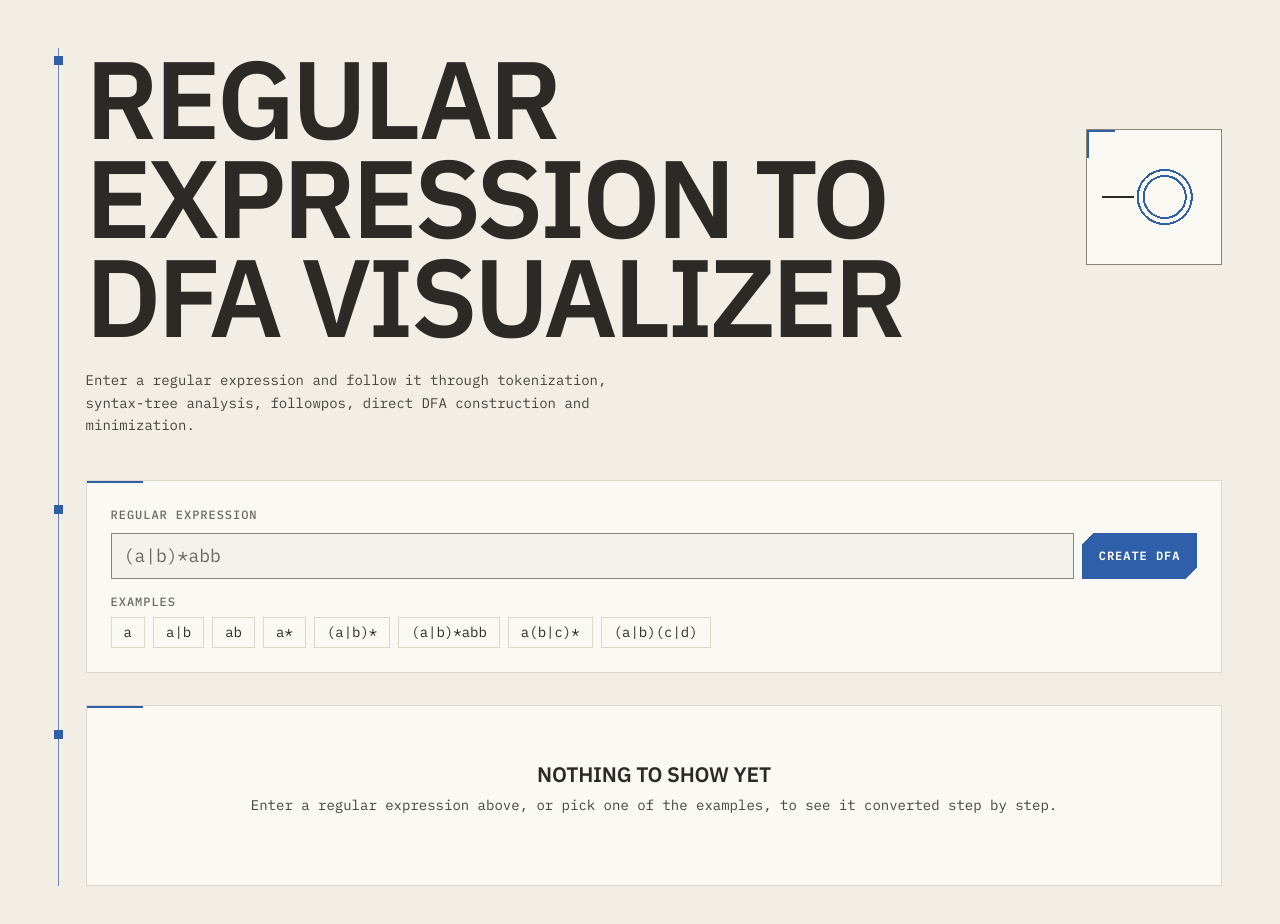
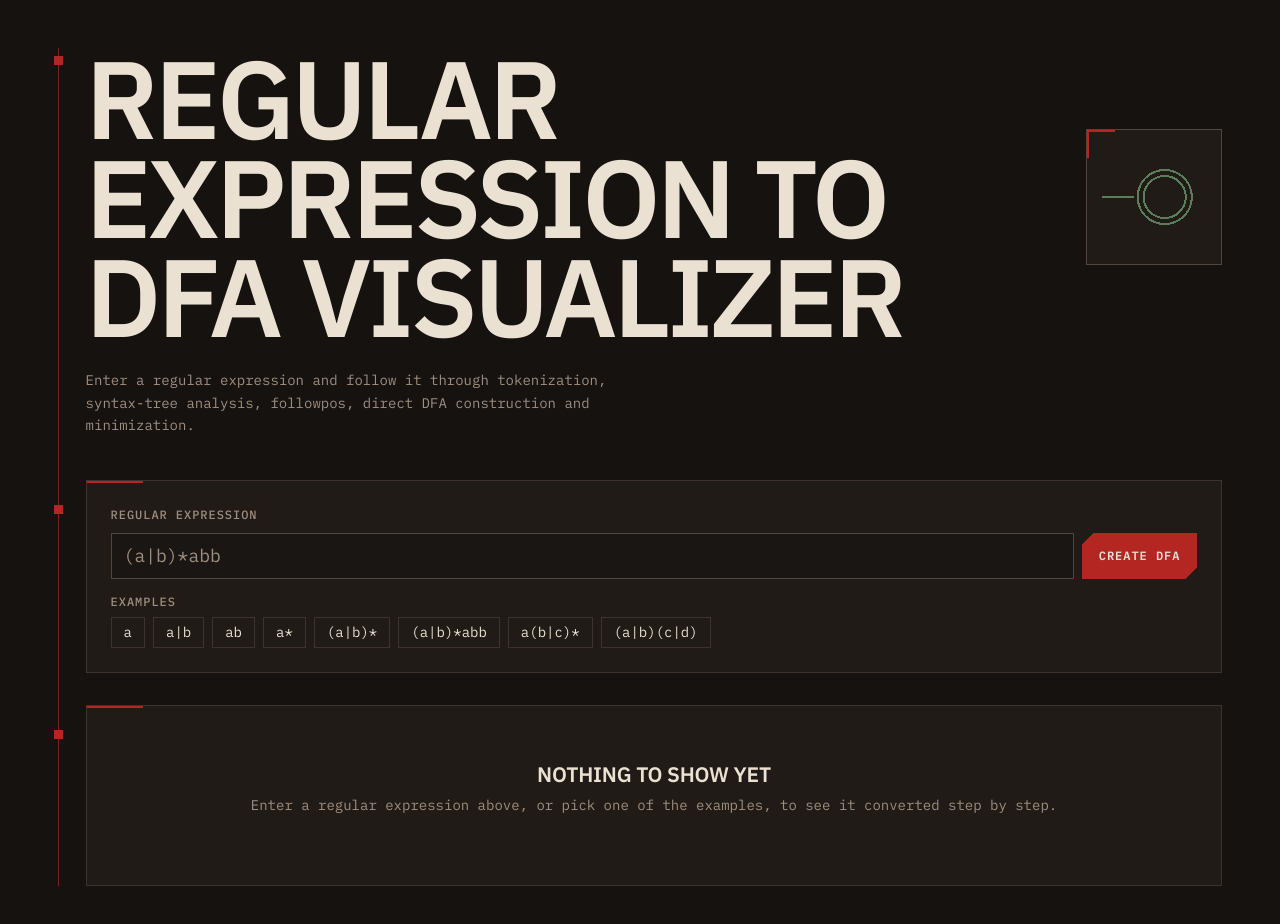
Before and after one commit to Vaastav06/DFA-Visualizer, a React (Vite) app: page / in a window 1280 px wide. Shown: the top 924 px of the page. Built offline with nearby package versions, Linux system fonts and the light colour scheme.

Commit message:
style: frontier outlaw theme

```diff
--- a/src/styles/components/ExampleExpressions.css
+++ b/src/styles/components/ExampleExpressions.css
@@ -48,7 +48,7 @@
 .examples__item:hover:not(:disabled) {
   background: var(--accent-subtle);
   border-color: var(--accent);
-  color: var(--accent);
+  color: var(--accent-text);
 }
 
 .examples__item:active:not(:disabled) {
@@ -56,7 +56,7 @@
 }
 
 .examples__item:focus-visible {
-  outline: 2px solid var(--accent);
+  outline: 2px solid var(--focus-ring);
   outline-offset: 2px;
 }
 
--- a/src/styles/components/RegexInput.css
+++ b/src/styles/components/RegexInput.css
@@ -31,7 +31,7 @@
   border: var(--dp-border-hairline) solid var(--border-strong);
   border-radius: 0;
   background: var(--surface-sunken);
-  color: var(--accent);
+  color: var(--accent-text);
   font-family: var(--font-mono);
   font-size: var(--font-size-lg);
 }
@@ -42,7 +42,7 @@
 }
 
 .regex-input__field:focus {
-  outline: 2px solid var(--accent);
+  outline: 2px solid var(--focus-ring);
   outline-offset: 2px;
   border-color: var(--accent);
 }
--- a/src/styles/globals.css
+++ b/src/styles/globals.css
@@ -62,11 +62,11 @@ code {
 }
 
 a {
-  color: var(--accent);
+  color: var(--accent-text);
 }
 
 :focus-visible {
-  outline: 2px solid var(--accent);
+  outline: 2px solid var(--focus-ring);
   outline-offset: 3px;
 }
 
@@ -117,7 +117,7 @@ thead th {
 caption {
   caption-side: top;
   padding-bottom: var(--space-2);
-  color: var(--accent);
+  color: var(--accent-text);
   font-size: var(--dp-typography-label);
   letter-spacing: 0.08em;
   text-align: left;
@@ -191,12 +191,12 @@ caption {
     radial-gradient(
       circle at 58% 50%,
       transparent 0 20px,
-      var(--accent) 20px 22px,
+      var(--state-accepting) 20px 22px,
       transparent 22px 26px,
-      var(--accent) 26px 28px,
+      var(--state-accepting) 26px 28px,
       transparent 28px
     ),
-    linear-gradient(var(--text-primary), var(--text-primary)) 14% 50% / 24% 2px no-repeat,
+    linear-gradient(var(--state-start), var(--state-start)) 14% 50% / 24% 2px no-repeat,
     linear-gradient(var(--accent), var(--accent)) 0 0 / 28px 2px no-repeat,
     linear-gradient(var(--accent), var(--accent)) 0 0 / 2px 28px no-repeat,
     var(--surface);
@@ -250,9 +250,9 @@ caption {
   appearance: none;
   -webkit-appearance: none;
   padding: var(--space-2) var(--space-4);
-  border: var(--dp-border-hairline) solid var(--border-strong);
+  border: var(--dp-border-hairline) solid var(--border);
   border-radius: var(--dp-radius-control);
-  background: transparent;
+  background: var(--surface);
   color: var(--text-primary);
   font-family: var(--font-mono);
   font-size: var(--dp-typography-label);
@@ -265,7 +265,7 @@ caption {
 
 .button:hover:not(:disabled) {
   border-color: var(--accent);
-  color: var(--accent);
+  color: var(--accent-text);
 }
 
 .button:active:not(:disabled) {
@@ -293,18 +293,18 @@ caption {
   background: linear-gradient(
       135deg,
       transparent var(--clip-corner),
-      var(--text-primary) var(--clip-corner) calc(100% - var(--clip-corner)),
+      var(--accent-hover) var(--clip-corner) calc(100% - var(--clip-corner)),
       transparent calc(100% - var(--clip-corner))
     )
     border-box;
-  color: var(--text-inverse);
+  color: #ffffff;
 }
 
-/* Toggled-on secondary action: green inset edge and green label. */
+/* Toggled-on secondary action: crimson inset edge and label. */
 .button--active {
   border-color: var(--accent);
   box-shadow: inset 3px 0 0 var(--accent);
-  color: var(--accent);
+  color: var(--accent-text);
 }
 
 /* ---------- shared states ---------- */
@@ -364,7 +364,7 @@ caption {
 
 .error-display__dismiss:hover:not(:disabled) {
   border-color: var(--accent);
-  color: var(--accent);
+  color: var(--accent-text);
 }
 
 @media (max-width: 1050px) {
@@ -567,7 +567,7 @@ caption {
   border: var(--dp-border-hairline) solid var(--border);
   box-shadow: inset 3px 0 0 var(--accent);
   overflow-x: auto;
-  color: var(--accent);
+  color: var(--accent-text);
 }
 
 .code-block code {
@@ -610,7 +610,7 @@ caption {
 
 .algorithm-explanation__title {
   margin-bottom: var(--space-2);
-  color: var(--accent);
+  color: var(--accent-text);
   font-size: var(--dp-typography-label);
   letter-spacing: 0.08em;
 }
@@ -647,7 +647,7 @@ caption {
   padding: 0.1em 0.5em;
   font-size: var(--dp-typography-metadata);
   font-weight: 500;
-  color: var(--success);
+  color: var(--success-text);
   background: var(--success-subtle);
   border: var(--dp-border-hairline) solid currentColor;
   text-transform: uppercase;
@@ -666,7 +666,7 @@ caption {
 }
 
 .state-badge--dead {
-  color: var(--danger);
+  color: var(--danger-text);
   background: var(--danger-subtle);
 }
 
@@ -686,7 +686,7 @@ caption {
 .transition-table__row--selected,
 .dfa-mapping__row--selected {
   background: var(--accent-subtle) !important;
-  outline: 1px solid var(--accent);
+  outline: 1px solid var(--focus-ring);
   box-shadow: inset 3px 0 0 var(--accent);
 }
 
@@ -730,7 +730,7 @@ caption {
 
 .dfa-comparison__arrow-glyph {
   font-size: var(--font-size-xl);
-  color: var(--accent);
+  color: var(--accent-text);
   font-weight: 700;
 }
 
@@ -766,7 +766,7 @@ caption {
   padding: var(--space-1) var(--space-2);
   border: var(--dp-border-hairline) solid var(--accent);
   background: var(--surface-sunken);
-  color: var(--accent);
+  color: var(--accent-text);
   font-size: var(--font-size-xs);
   font-weight: 600;
 }
@@ -809,7 +809,7 @@ caption {
 
 .dfa-comparison__row--selected {
   background: var(--accent-subtle) !important;
-  outline: 1px solid var(--accent);
+  outline: 1px solid var(--focus-ring);
   box-shadow: inset 3px 0 0 var(--accent);
 }
 
@@ -858,7 +858,7 @@ caption {
 }
 
 .simulator__field:focus {
-  outline: 2px solid var(--accent);
+  outline: 2px solid var(--focus-ring);
   outline-offset: 2px;
   border-color: var(--accent);
 }
@@ -890,13 +890,13 @@ caption {
 .simulator__verdict--accepted {
   background: var(--success-subtle);
   border-color: var(--success);
-  color: var(--success);
+  color: var(--success-text);
 }
 
 .simulator__verdict--rejected {
   background: var(--danger-subtle);
   border-color: var(--danger);
-  color: var(--danger);
+  color: var(--danger-text);
 }
 
 .simulator__note {
@@ -908,7 +908,7 @@ caption {
 .simulator__trace h4 {
   margin-bottom: var(--space-3);
   font-size: var(--dp-typography-label);
-  color: var(--accent);
+  color: var(--accent-text);
   letter-spacing: 0.08em;
   text-transform: uppercase;
 }
@@ -950,7 +950,7 @@ caption {
 }
 
 .step-dead {
-  color: var(--error);
+  color: var(--error-text);
   font-weight: 700;
 }
 
--- a/src/styles/variables.css
+++ b/src/styles/variables.css
@@ -7,27 +7,19 @@
  *
  * Semantic names only: `--accent`, not `--blue-500`.
  *
- * Palette: "Paper Blue" — a low-glare light theme. Warm off-white paper, ink
- * blue for accepting states and selection, burnt orange for the active
- * simulation step, brick red for errors. Every text colour meets WCAG AA
- * (4.5:1) on the surfaces it is used on, and control borders meet 3:1.
- * The `--dp-*` tokens hold the raw values; semantic tokens map onto them.
+ * Palette: "Frontier Outlaw" — a warm, low-glare dark theme: charred timber,
+ * aged leather, outlaw crimson, campfire brass and sagebrush green.
+ *
+ * Fills, borders and graph strokes use the palette values directly. Where a
+ * palette colour is too dark to read as text on these surfaces, a lighter
+ * `*-text` shade of the same hue is used instead, so all text meets WCAG AA
+ * (4.5:1). Edge colours are mirrored in src/visualization/graphColors.ts.
  */
 
 :root {
-  color-scheme: light;
+  color-scheme: dark;
 
-  /* Raw palette */
-  --dp-color-ground: #f2eee5;
-  --dp-color-accent: #2f5fa8;
-  --dp-color-highlight: #9a5b00;
-  --dp-color-danger: #b4413b;
-  --dp-color-ink: #2b2a26;
-  --dp-color-ink-body: #45443e;
-  --dp-color-ink-muted: #6b6a62;
-  --dp-color-plate: #fbf9f4;
-  --dp-color-line: #ddd7ca;
-  --dp-color-control-line: #8a8475;
+  /* Fonts and fixed design values */
   --dp-typography-display: 'IBM Plex Sans', system-ui, sans-serif;
   --dp-typography-mono: 'IBM Plex Mono', Consolas, monospace;
   --dp-typography-small: 14px;
@@ -40,45 +32,55 @@
   --dp-motion-interaction: 0s;
 
   /* Surfaces */
-  --background: var(--dp-color-ground);
-  --surface: var(--dp-color-plate);
-  --surface-elevated: #ffffff;
-  --surface-sunken: #f5f2eb;
+  --canvas: #151210; /* Charred Timber */
+  --surface-base: var(--canvas);
+  --background: var(--canvas);
+  --surface: #211b17; /* Aged Leather */
+  --surface-elevated: #26201b; /* Dark leather badge */
+  --surface-sunken: #1a1613; /* Dust Valley */
 
   /* Text */
-  --text-primary: var(--dp-color-ink);
-  --text-secondary: var(--dp-color-ink-body);
-  --text-muted: var(--dp-color-ink-muted);
-  --text-inverse: #ffffff;
+  --text-primary: #eae1d2; /* Weathered Parchment */
+  --text-secondary: #9e8e7f; /* Dust Trail */
+  --text-muted: #9e8e7f;
+  --text-inverse: #eae1d2; /* Label on crimson buttons */
 
   /* Lines */
-  --border: var(--dp-color-line);
-  --border-strong: var(--dp-color-control-line);
+  --border: #3d332c; /* Weathered Iron */
+  --border-strong: #52453c; /* Iron Rim */
 
   /* Intent */
-  --accent: var(--dp-color-accent);
-  --accent-hover: #244b86;
-  --accent-subtle: #e5ecf6;
-  --danger: var(--dp-color-danger);
-  --danger-subtle: #f7e4e1;
-  --error: var(--danger);
-  --error-subtle: var(--danger-subtle);
-  --success: var(--dp-color-accent);
-  --success-subtle: var(--accent-subtle);
-  --warning: var(--dp-color-highlight);
-  --warning-subtle: #f6ead6;
+  --accent: #b32622; /* Outlaw Crimson */
+  --accent-hover: #cc3732; /* Campfire Ember */
+  --accent-subtle: #38201a; /* Smoldering Crimson */
+  --accent-text: #e8736a; /* Readable crimson for text */
+  --focus-ring: #e8736a;
+  --success: #5a7d5a; /* Sagebrush Green */
+  --success-subtle: #1f2a1f;
+  --success-text: #8fb08c;
+  --warning: #d48c38; /* Warm Whiskey / Brass */
+  --warning-subtle: #3a2a19;
+  --error: #8f2924; /* Dried Rust */
+  --error-subtle: #381c1a;
+  --error-text: #e5857b;
+  --danger: var(--error);
+  --danger-subtle: var(--error-subtle);
+  --danger-text: var(--error-text);
 
   /* Automaton semantics — used by the graphs AND the tables, so a start state
-     looks the same everywhere in the app. Edge colours are mirrored in
-     src/visualization/graphColors.ts for SVG markers and image export. */
-  --state-fill: var(--surface);
+     looks the same everywhere in the app. */
+  --state-fill: var(--surface-elevated);
   --state-border: var(--border-strong);
-  --state-start: var(--dp-color-ink);
-  --state-accepting: var(--accent);
+  --state-label: var(--text-primary);
+  --state-start: var(--success);
+  --state-accepting: var(--success);
   --state-highlight: var(--warning);
-  --edge: #5c5a52;
-  --edge-epsilon: var(--dp-color-control-line);
+  --state-dead: var(--error);
+  --state-dead-fill: #231716; /* Faint mahogany */
+  --edge: #6e5e52; /* Rawhide Twine */
+  --edge-epsilon: var(--success);
   --edge-highlight: var(--warning);
+  --edge-pulse: #e09842; /* Golden campfire flame */
 
   /* Typography */
   --font-sans: var(--dp-typography-display);
--- a/src/visualization/graphColors.ts
+++ b/src/visualization/graphColors.ts
@@ -6,14 +6,14 @@
  * Keep the two in sync.
  */
 export const GRAPH_COLORS = {
-  /** Ordinary transition edges and arrowheads (--edge). */
-  edge: '#5c5a52',
-  /** Epsilon transitions (--edge-epsilon). */
-  edgeEpsilon: '#8a8475',
-  /** Transition taken by the current simulation step (--edge-highlight). */
-  edgeHighlight: '#9a5b00',
-  /** Background behind exported diagrams (--surface). */
-  exportBackground: '#fbf9f4',
+  /** Ordinary transition edges and arrowheads (--edge / Rawhide Twine). */
+  edge: '#6e5e52',
+  /** Epsilon transitions (--edge-epsilon / Sagebrush Green). */
+  edgeEpsilon: '#5a7d5a',
+  /** Transition taken by active simulation step (--edge-highlight / Warm Brass). */
+  edgeHighlight: '#d48c38',
+  /** Background behind exported diagrams (--canvas / Charred Timber). */
+  exportBackground: '#151210',
 } as const;
 
 /** Stroke and marker colour for a transition edge in the given state. */
```
Also changed, not shown: index.html (+1 -1 lines), src/visualization/AutomataGraph.css (+26 -26 lines).
